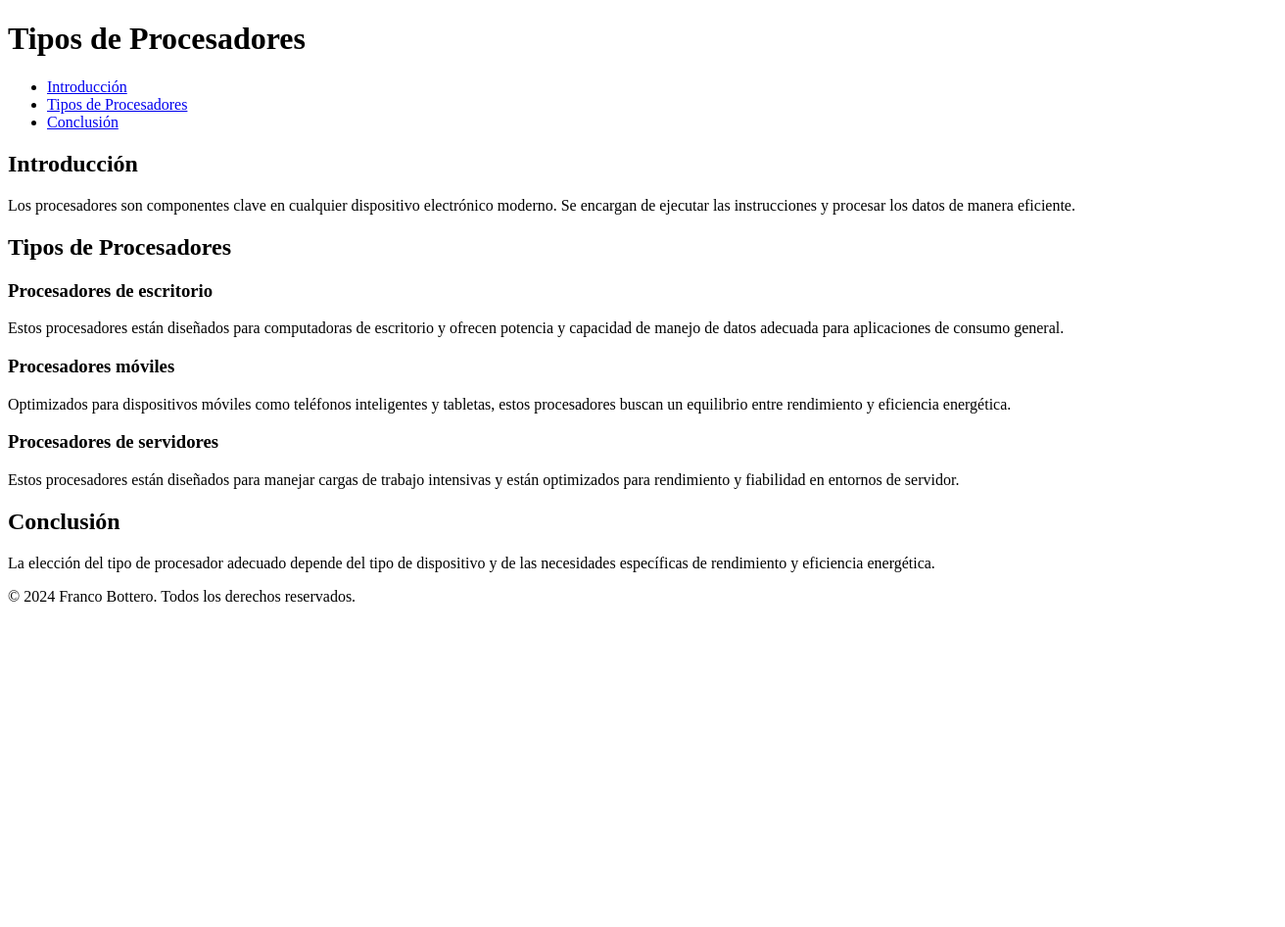
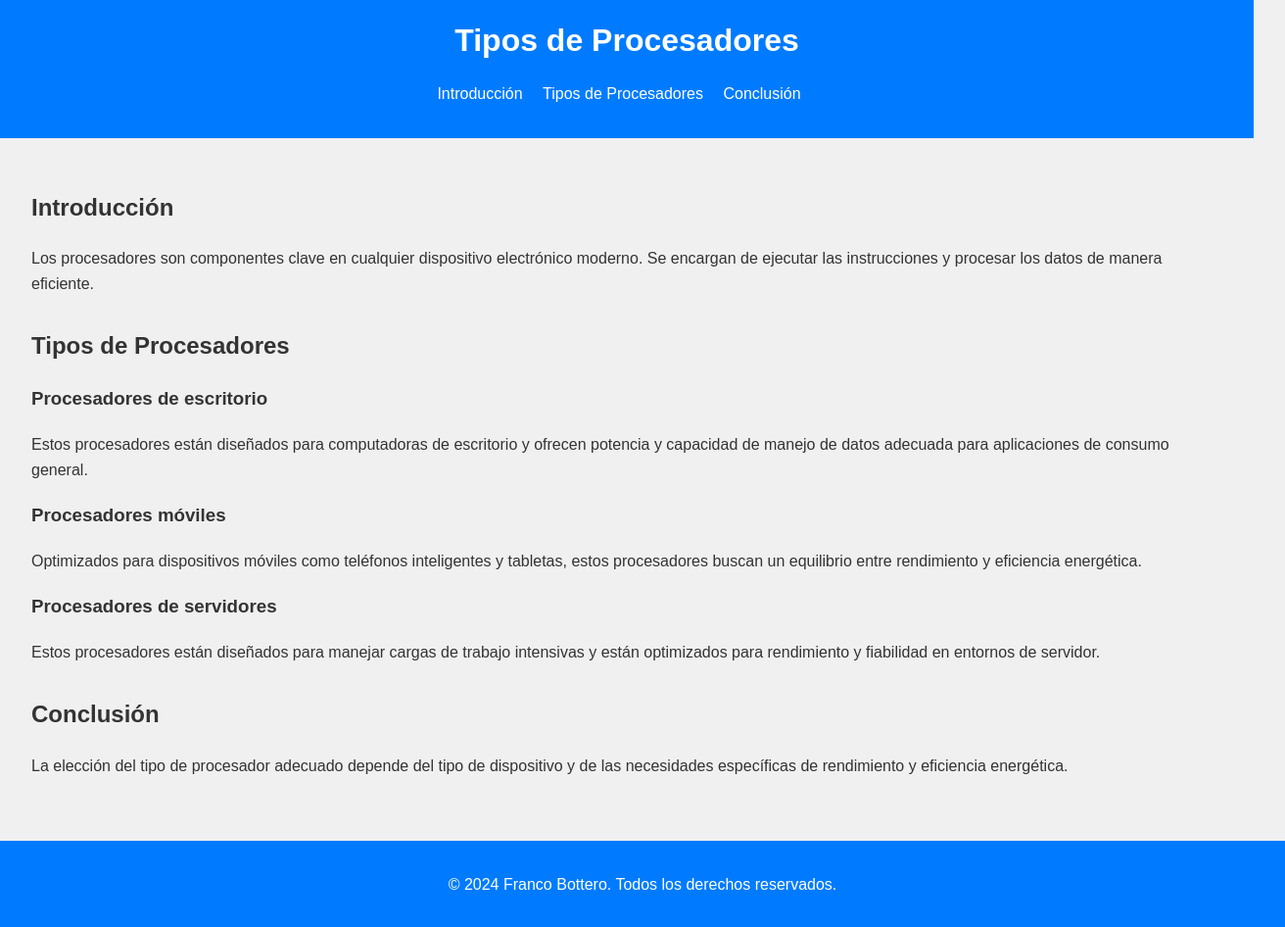
Before and after one commit to franbottero/PrepCourse-Henry, a plain HTML site: page index.html in a window 1280 px wide. Shown: the whole page at 98% size, 1312 px wide, since content can reach past the window. Before the commit the page ends 800 px from the top, so only its background shows below. Drawn offline with Linux system fonts and the light colour scheme.

Commit message:
Second commit with css

```diff
--- a/index.html
+++ b/index.html
@@ -3,6 +3,8 @@
 <head>
     <meta charset="UTF-8">
     <meta name="viewport" content="width=device-width, initial-scale=1.0">
+    <link rel="stylesheet" href="styles.css">
+
     <title>Tipos de Procesadores</title>
 </head>
 <body>
--- /dev/null
+++ b/styles.css
@@ -0,0 +1,56 @@
+body {
+    font-family: Arial, sans-serif;
+    line-height: 1.6;
+    margin: 0;
+    padding: 0;
+    background-color: #f0f0f0;
+    color: #333;
+}
+
+header {
+    background-color: #007bff;
+    color: white;
+    padding: 1em;
+    text-align: center;
+}
+
+header h1 {
+    margin: 0;
+    font-size: 2em;
+}
+
+nav ul {
+    list-style-type: none;
+    padding: 0;
+}
+
+nav ul li {
+    display: inline;
+    margin-right: 1em;
+}
+
+nav ul li a {
+    color: white;
+    text-decoration: none;
+}
+
+nav ul li a:hover {
+    text-decoration: underline;
+}
+
+main {
+    padding: 2em;
+}
+
+section {
+    margin-bottom: 2em;
+}
+
+footer {
+    background-color: #007bff;
+    color: white;
+    text-align: center;
+    padding: 1em;
+    bottom: 0;
+    width: 100%;
+}
```
